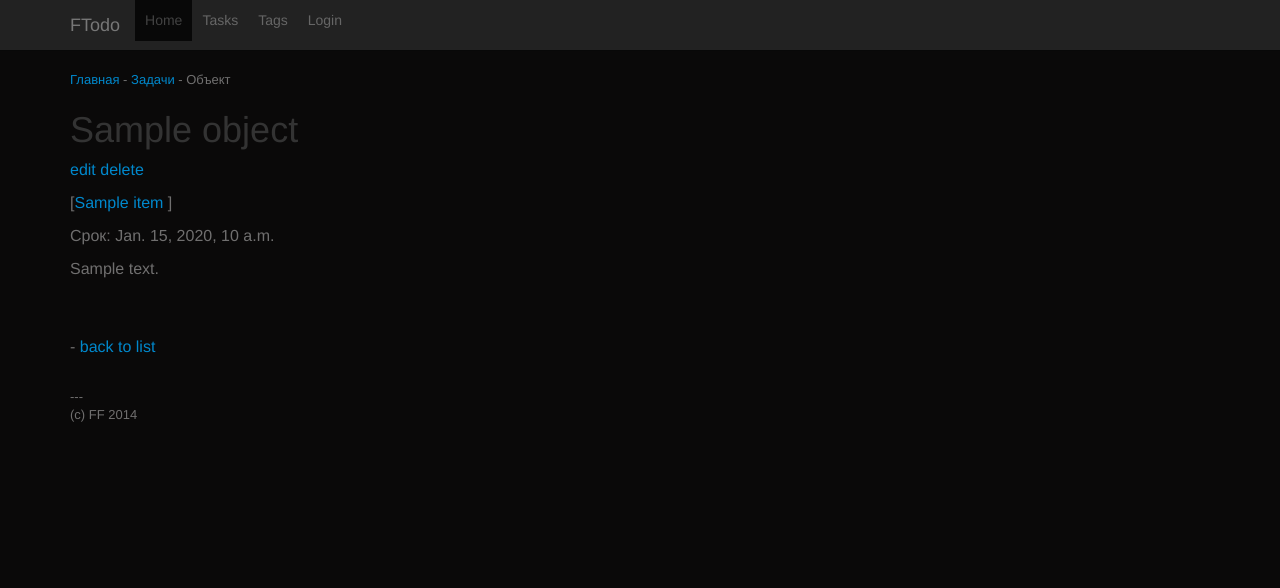
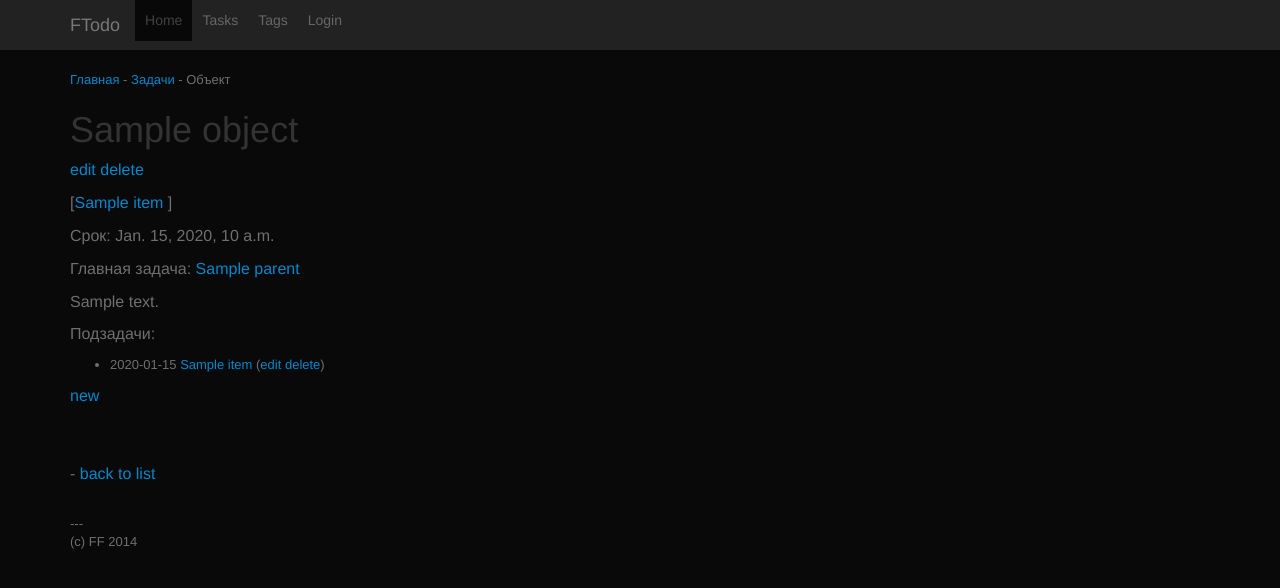
Before and after one commit to dfalk/django-ftodo, a Django app: template templates/ftodo/task_detail.html in a window 1280 px wide. Shown: the top 588 px of the page. Run offline with Django 3.2, Linux system fonts and the light colour scheme; the template is opened without the code that fills it: most values are stand-ins (such as "Sample title", 1, 10 or a date in 2020); some libraries are stand-ins or nearby versions.

Commit message:
show subtasks

```diff
--- a/templates/ftodo/task_detail.html
+++ b/templates/ftodo/task_detail.html
@@ -13,8 +13,18 @@
 </p>
 
 <p>[{% for item in object.tags.all %}<a href="{% url 'tasktag_detail' item.id %}">{{ item.title }}</a> {% endfor %}]</p>
+
 <p>Срок: {{ object.date_due }}</p>
+{% if object.parent %}<p>Главная задача: <a href="{% url 'task_detail' object.parent_id %}">{{ object.parent }}</a>{% endif %}
 <p>{{ object.content }}</p>
+
+<p>Подзадачи:</p>
+<p><ul>{% for item in subtasks %}
+<li>{{ item.date_due|date:"Y-m-d" }} {% if item.completed %}+ {% endif %}<a href="{% url "task_detail" item.id %}">{{ item.title }}</a> (<a href="{% url "task_edit" item.id %}">edit</a>
+    <a href="{% url "task_delete" item.id %}">delete</a>)</li>
+{% endfor %}</ul></p>
+
+<p><a href="{% url "task_new" %}?task={{ object.id }}">new</a></p>
 
 <p><br><br>- <a href="{% url "task_list" %}">back to list</a></p>
 
```
Also changed, not shown: views.py (+14 -5 lines).
